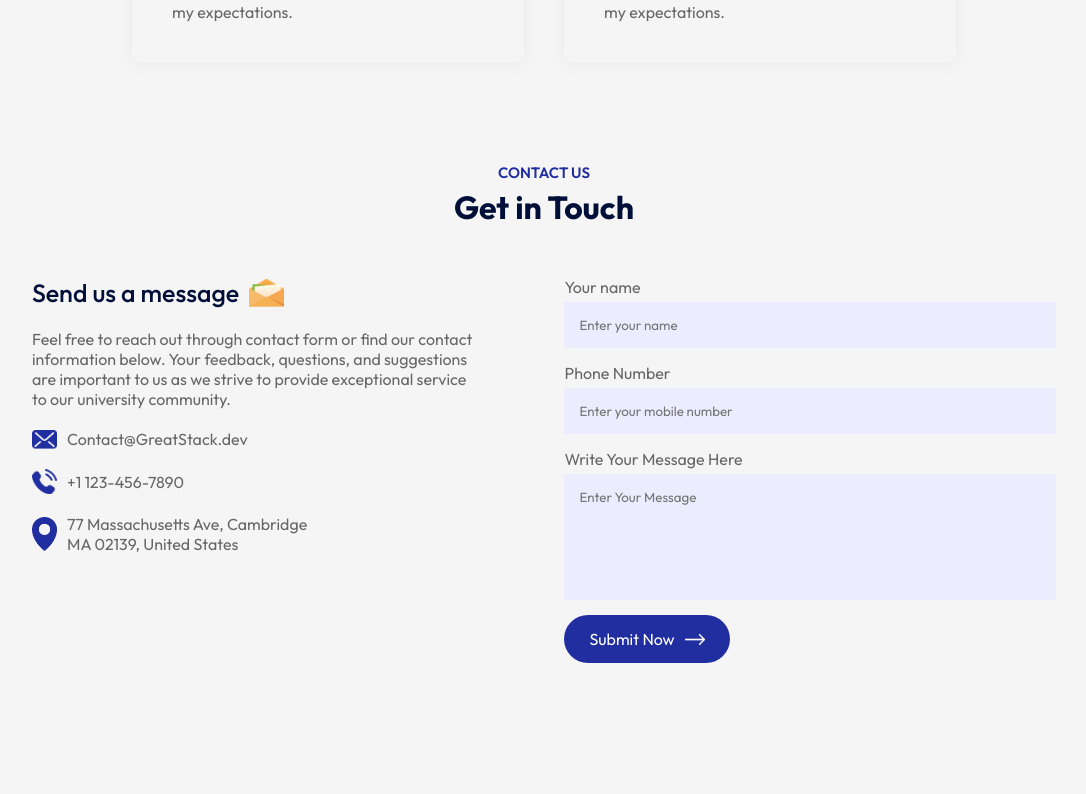
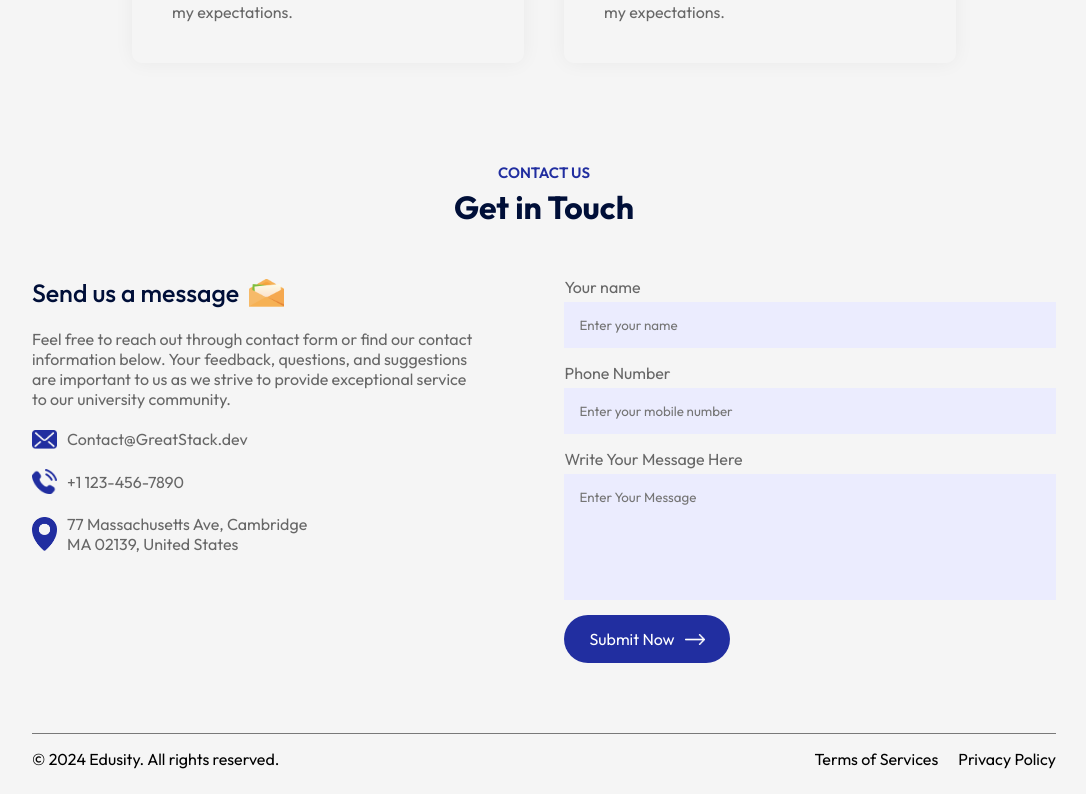
Before and after one commit to Pankajakshan-Vineeth/Edusity-Res-LP, a React (Vite) app: page / in a window 1280 px wide. Shown: the part 2873-3667 px from the top of the page, without its empty margins (96-1182 px from the left). Before the commit the page ends 3606 px from the top, so only its background shows below. Built offline with nearby package versions, Linux system fonts and the light colour scheme.

Commit message:
completed footer

```diff
--- a/src/App.jsx
+++ b/src/App.jsx
@@ -1,31 +1,33 @@
-import React from 'react'
-import Navbar from './Components/Navbar/Navbar'
-import Hero from './Components/Hero/Hero'
-import Programs from './Components/Programs/Programs'
-import Title from './Components/Title/Title'
-import About from './Components/About/About'
-import Campus from './Components/Campus/Campus'
-import Testimonials from './Components/Testimonials/Testimonials'
-import Contact from './Components/Contact/Contact'
+import React from "react";
+import Navbar from "./Components/Navbar/Navbar";
+import Hero from "./Components/Hero/Hero";
+import Programs from "./Components/Programs/Programs";
+import Title from "./Components/Title/Title";
+import About from "./Components/About/About";
+import Campus from "./Components/Campus/Campus";
+import Testimonials from "./Components/Testimonials/Testimonials";
+import Contact from "./Components/Contact/Contact";
+import Footer from "./Components/Footer/Footer";
 
 const App = () => {
   return (
     <div>
-    <Navbar/>
-    <Hero/>
-    <div className="container">
-      <Title subTitle = 'OUR PROGRAM' title = 'What We Offer'/>
-    <Programs/>
-    <About/>
-    <Title subTitle = 'GALLERY' title = 'Campus Photos'/>
-    <Campus/>
-    <Title subTitle = 'TESTIMONIALS' title = 'What Student Says'/>
-    <Testimonials/>
-    <Title subTitle = 'CONTACT US' title = 'Get in Touch'/>
-    <Contact/>
+      <Navbar />
+      <Hero />
+      <div className="container">
+        <Title subTitle="OUR PROGRAM" title="What We Offer" />
+        <Programs />
+        <About />
+        <Title subTitle="GALLERY" title="Campus Photos" />
+        <Campus />
+        <Title subTitle="TESTIMONIALS" title="What Student Says" />
+        <Testimonials />
+        <Title subTitle="CONTACT US" title="Get in Touch" />
+        <Contact />
+        <Footer />
+      </div>
     </div>
-    </div>
-  )
-}
+  );
+};
 
-export default App
+export default App;
--- /dev/null
+++ b/src/Components/Footer/Footer.css
@@ -0,0 +1,14 @@
+.footer {
+    margin: 10px auto;
+    display: flex;
+    align-items: center;
+    justify-content: space-between;
+    border-top: 1px solid #797979;
+    padding: 15px 0;
+  }
+
+  .footer ul li{
+    list-style: none;
+    display: inline-block;
+    margin-left: 20px;
+  }
--- /dev/null
+++ b/src/Components/Footer/Footer.jsx
@@ -0,0 +1,16 @@
+import React from 'react'
+import './Footer.css'
+
+const Footer = () => {
+  return (
+    <div className='footer'>
+      <p>© 2024 Edusity. All rights reserved.</p>
+      <ul>
+        <li>Terms of Services</li>
+        <li>Privacy Policy</li>
+      </ul>
+    </div>
+  )
+}
+
+export default Footer
```
